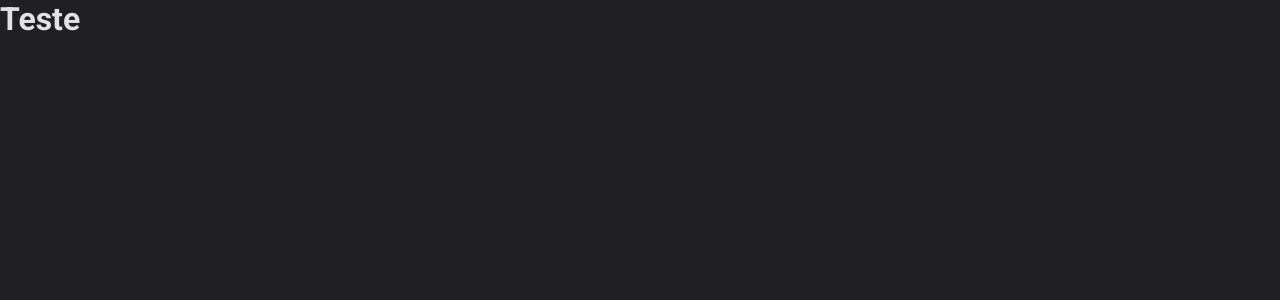
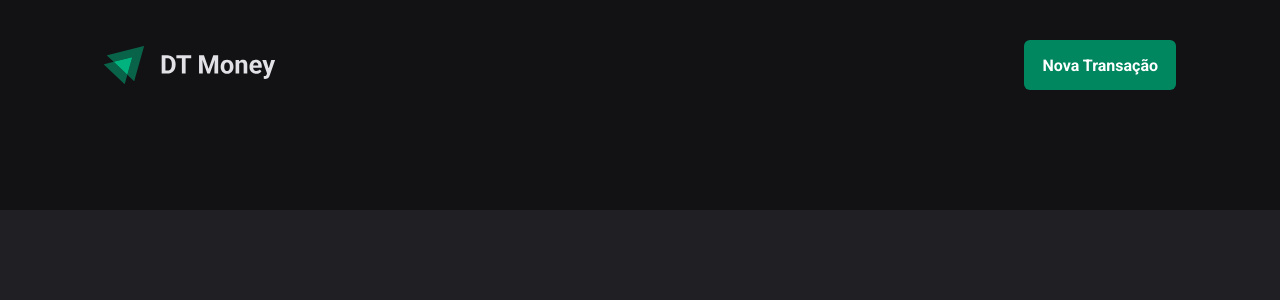
Before and after one commit to oecarvalho/dt-money, a React (Vite) app: page / in a window 1280 px wide. Shown: the top 300 px of the page. Built offline with nearby package versions, Linux system fonts and the light colour scheme.

Commit message:
finalizando header

```diff
--- a/src/App.tsx
+++ b/src/App.tsx
@@ -1,6 +1,7 @@
 import { ThemeProvider } from "styled-components"
 import { defaultTheme } from "./styles/themes/default"
 import { GlobalStyle } from "./styles/global"
+import { Transactions } from "./pages/Transactions"
 
 function App() {
 
@@ -8,7 +9,7 @@
   return (
     <ThemeProvider theme={defaultTheme}>
       <GlobalStyle/>
-        <h1>Teste</h1>
+        <Transactions/>
     </ThemeProvider>
 
   )
--- /dev/null
+++ b/src/components/Header/Header.tsx
@@ -0,0 +1,14 @@
+import Logo from '../../assets/images/Logo.svg'
+import { HeaderContainer, HeaderContent, NewTransactionButton } from './styled'
+
+export function Header(){
+    return(
+    <HeaderContainer>
+        <HeaderContent>
+            <img src={Logo} alt="" />
+
+            <NewTransactionButton>Nova Transação</NewTransactionButton>
+        </HeaderContent>
+    </HeaderContainer>
+    )
+}
--- /dev/null
+++ b/src/components/Header/styled.ts
@@ -0,0 +1,33 @@
+import styled from "styled-components";
+
+export const HeaderContainer = styled.header`
+    background: ${props => props.theme['gray-900']};
+    padding: 2.5rem 0 7.5rem 0;
+`
+
+export const HeaderContent = styled.div`
+    width: 100%;
+    max-width: 1120px;
+    margin: 0 auto;
+    padding: 0 1.5rem;
+
+    display: flex;
+    justify-content: space-between;
+    align-items: center;
+`
+
+export const NewTransactionButton = styled.button`
+    height: 50px;
+    border: 0;
+    background: ${props => props.theme['green-500']};
+    color: ${props => props.theme['white']};
+    font-weight: bold;
+    padding: 0 1.125rem;
+    border-radius: 6px;
+    cursor: pointer;
+
+    &:hover{
+        background: ${props => props.theme['green-700']};
+        transition: .3s;
+    }
+`
--- /dev/null
+++ b/src/pages/Transactions/index.tsx
@@ -0,0 +1,10 @@
+import { Header } from "../../components/Header/Header";
+
+
+export function Transactions(){
+    return(
+        <div>
+            <Header/>
+        </div>
+    )
+}
```
Also changed, not shown: src/assets/images/Logo.svg (added), src/pages/Transactions/styles.ts (added).
